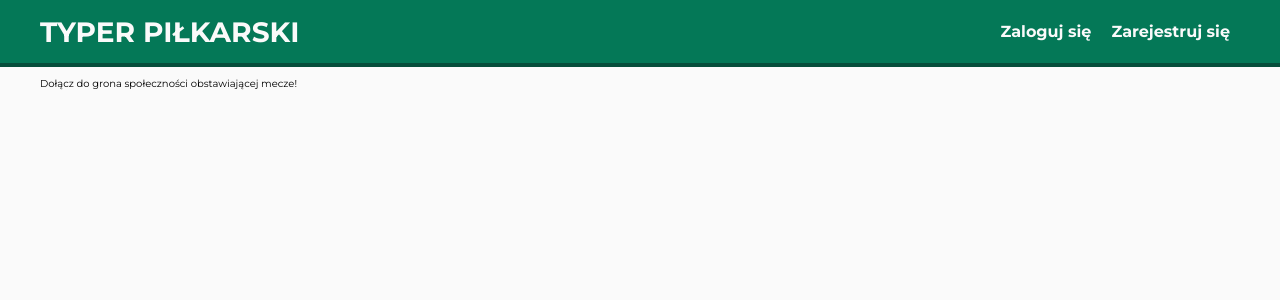
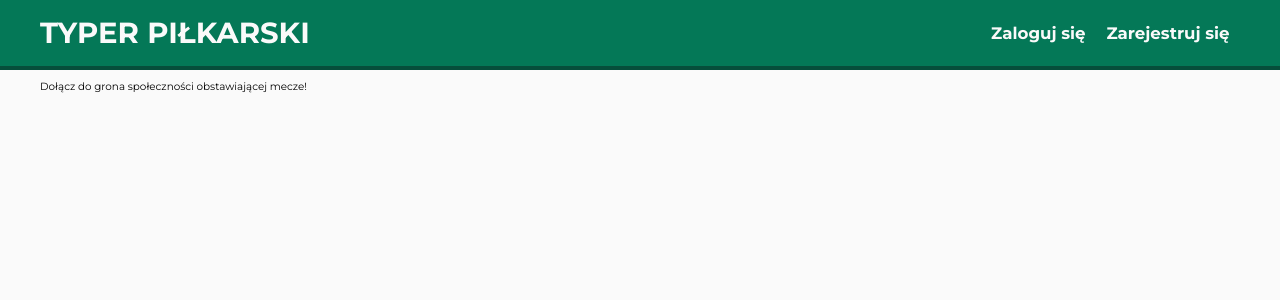
Before and after one commit to n3tr00x/tipster-football-app, a React (Vite) app: page / in a window 1280 px wide. Shown: the top 300 px of the page. Built offline with nearby package versions, Linux system fonts and the light colour scheme; no server answers; the database is empty.

Commit message:
increased a font size for larger breakpoint

```diff
--- a/src/index.css
+++ b/src/index.css
@@ -75,6 +75,10 @@ textarea {
 	font-size: 100%;
 }
 
+button {
+	cursor: pointer;
+}
+
 table {
 	border-collapse: collapse;
 	border-spacing: 0;
@@ -97,4 +101,11 @@ main {
 
 .popup-content {
 	width: 95%;
+	max-width: 640px;
 }
+
+@media (min-width: 992px) {
+	:root {
+		font-size: 65%;
+	}
+}
```
